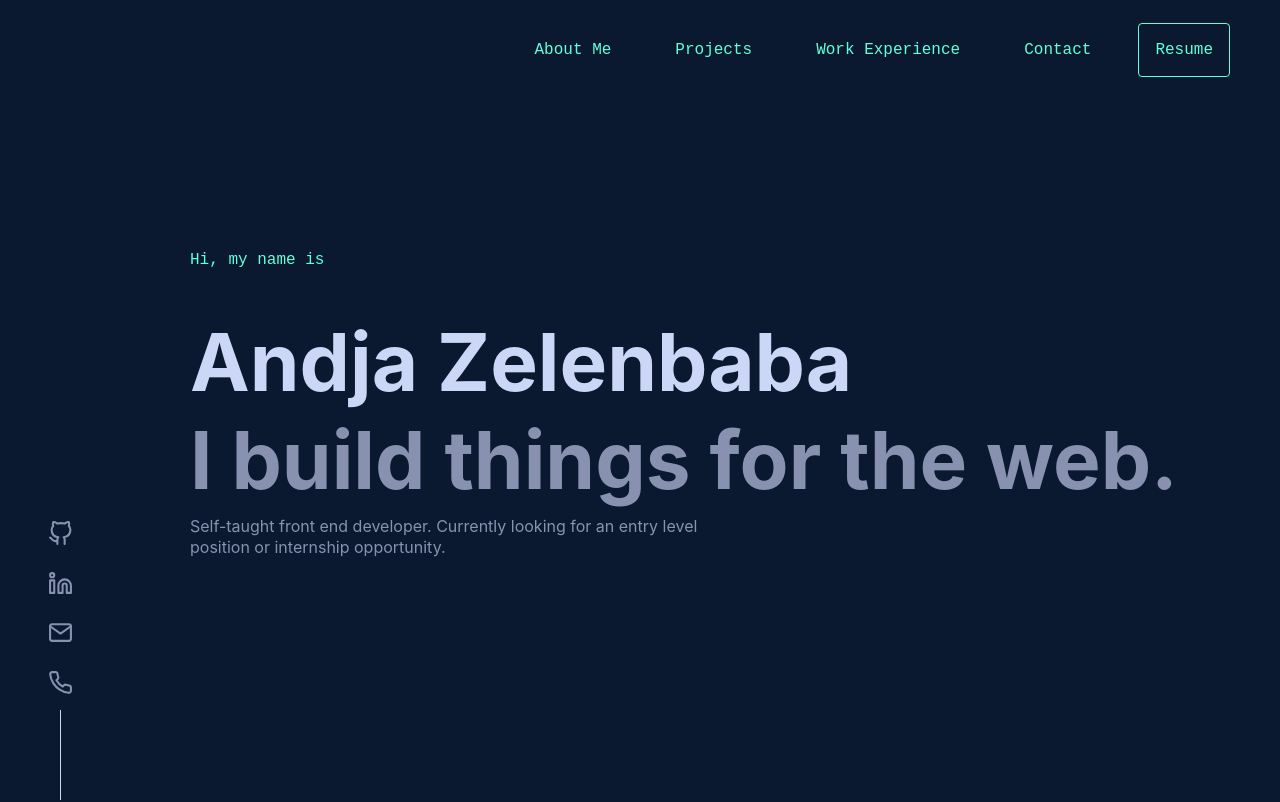
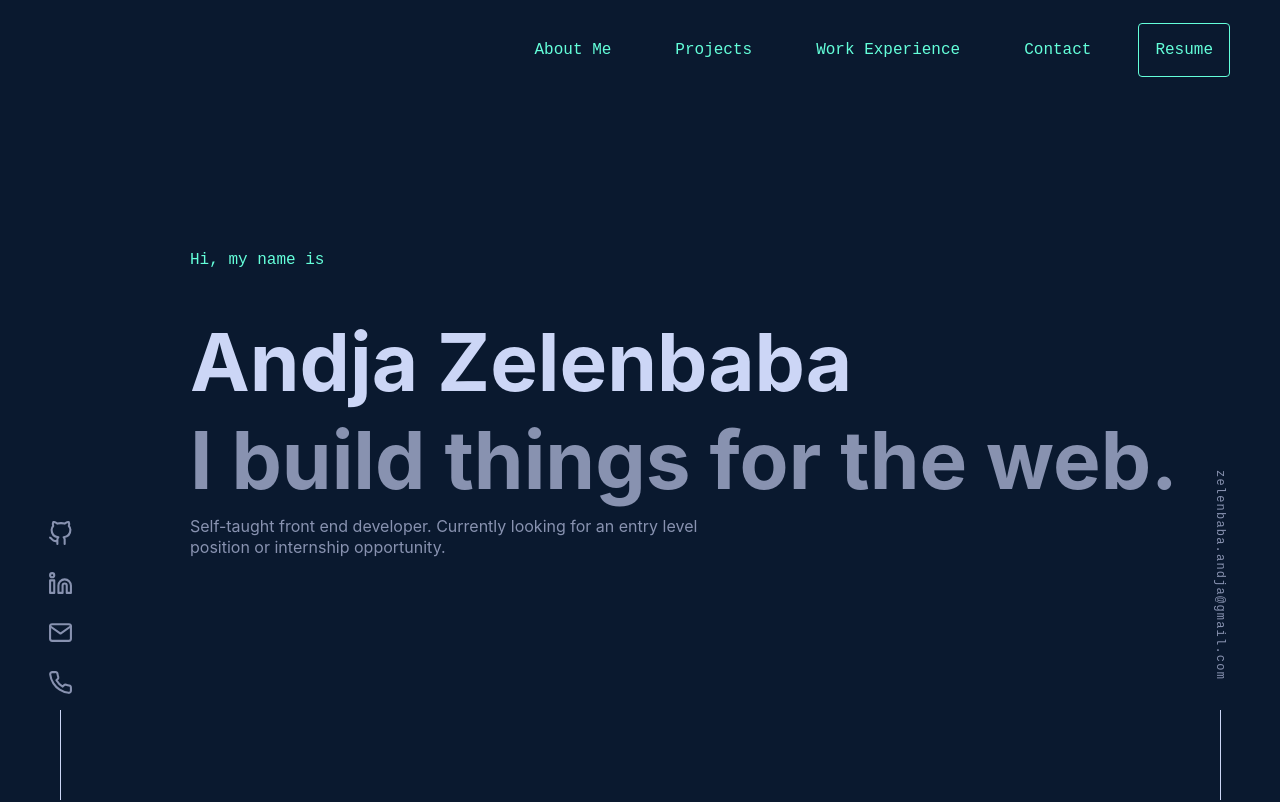
Before and after one commit to andjared/portfolio, a React (Create React App) app: page / in a window 1280 px wide. Shown: the top 802 px of the page. Built offline with nearby package versions, Linux system fonts and the light colour scheme.

Commit message:
side email

```diff
--- a/src/components/SideBar/SideBar.module.css
+++ b/src/components/SideBar/SideBar.module.css
@@ -1,30 +1,51 @@
-.icons {
+.sidebar {
   width: 40px;
   position: fixed;
   bottom: 0;
-  left: 40px;
-  right: auto;
   color: #8892b0;
   z-index: 10;
 }
-.icons .list {
-  list-style: none;
+
+.wrapper {
   display: flex;
   flex-direction: column;
   align-items: center;
-  margin: 0;
-  padding: 0;
 }
-.icons .list::after {
+.wrapper::after {
   content: "";
   background-color: #ccd6f6;
   display: block;
   width: 1px;
   height: 90px;
 }
-.icons li a {
+.wrapper a {
   padding: 10px;
 }
-.icons li a:hover {
+.wrapper a:hover {
   color: #64ffda;
+}
+
+.left {
+  left: 40px;
+  right: auto;
+}
+.left .list {
+  list-style: none;
+  margin: 0;
+  padding: 0;
+}
+
+.right {
+  right: 40px;
+  left: auto;
+}
+.right a {
+  display: inline-block;
+  margin: 20px auto;
+  -ms-writing-mode: tb-rl;
+      writing-mode: vertical-rl;
+  letter-spacing: 0.1em;
+  font-size: 12px;
+  line-height: 18px;
+  font-family: "SF Mono", "Fira Code", "Fira Mono", "Roboto Mono", monospace;
 }/*# sourceMappingURL=SideBar.module.css.map */
--- a/src/components/SideBar/SideBar.module.scss
+++ b/src/components/SideBar/SideBar.module.scss
@@ -1,20 +1,16 @@
 @use "../../styles/vars.scss";
 
-.icons {
+.sidebar {
   width: 40px;
   position: fixed;
   bottom: 0;
-  left: 40px;
-  right: auto;
   color: vars.$slate;
   z-index: 10;
-  .list {
-    list-style: none;
+}
+.wrapper {
   display: flex;
   flex-direction: column;
   align-items: center;
-    margin: 0;
-    padding: 0;
   &::after {
     content: "";
     background-color: vars.$lightest-slate;
@@ -22,11 +18,32 @@
     width: 1px;
     height: 90px;
   }
-  }
-  li a {
+  a {
     padding: 10px;
     &:hover {
       color: vars.$green;
     }
   }
 }
+.left {
+  left: 40px;
+  right: auto;
+  .list {
+    list-style: none;
+    margin: 0;
+    padding: 0;
+  }
+}
+.right {
+  right: 40px;
+  left: auto;
+  a {
+    display: inline-block;
+    margin: 20px auto;
+    writing-mode: vertical-rl;
+    letter-spacing: 0.1em;
+    font-size: vars.$fs-xxs;
+    line-height: vars.$fs-lg;
+    font-family: vars.$font-mono;
+  }
+}
--- a/src/components/SideBar/index.js
+++ b/src/components/SideBar/index.js
@@ -4,8 +4,9 @@ import style from "./SideBar.module.scss";
 
 export default function SideBar() {
   return (
-    <div className={style.icons}>
-      <ul className={style.list}>
+    <>
+      <div className={`${style.sidebar} ${style.left}`}>
+        <ul className={` ${style.wrapper} ${style.list}`}>
           <li>
             <a
               href={"https://github.com/andjared"}
@@ -36,5 +37,13 @@ export default function SideBar() {
           </li>
         </ul>
       </div>
+      <div className={`${style.sidebar} ${style.right}`}>
+        <div className={style.wrapper}>
+          <a href="mailto:zelenbaba.andja@gmail.com">
+            zelenbaba.andja@gmail.com
+          </a>
+        </div>
+      </div>
+    </>
   );
 }
--- a/src/styles/vars.scss
+++ b/src/styles/vars.scss
@@ -6,6 +6,7 @@ $lightest-navy: #233554;
 $font-sans: "Calibre", "Inter", "San Francisco", "SF Pro Text", -apple-system,
   system-ui, sans-serif;
 $font-mono: "SF Mono", "Fira Code", "Fira Mono", "Roboto Mono", monospace;
+$fs-xxs: 12px;
 $fs-xs: 13px;
 $fs-sm: 14px;
 $fs-md: 16px;
```
Also changed, not shown: 1 other file (tests, documents, lock files or other folders). Lines whose indentation alone changed are shown as unchanged.
